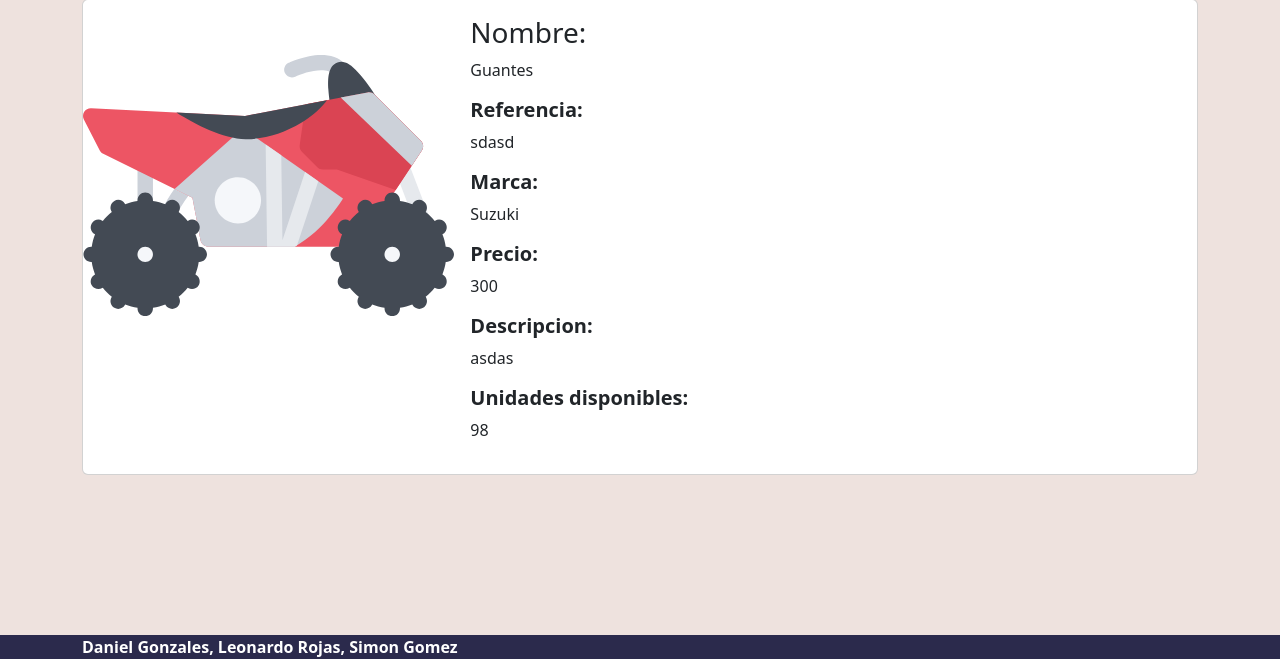
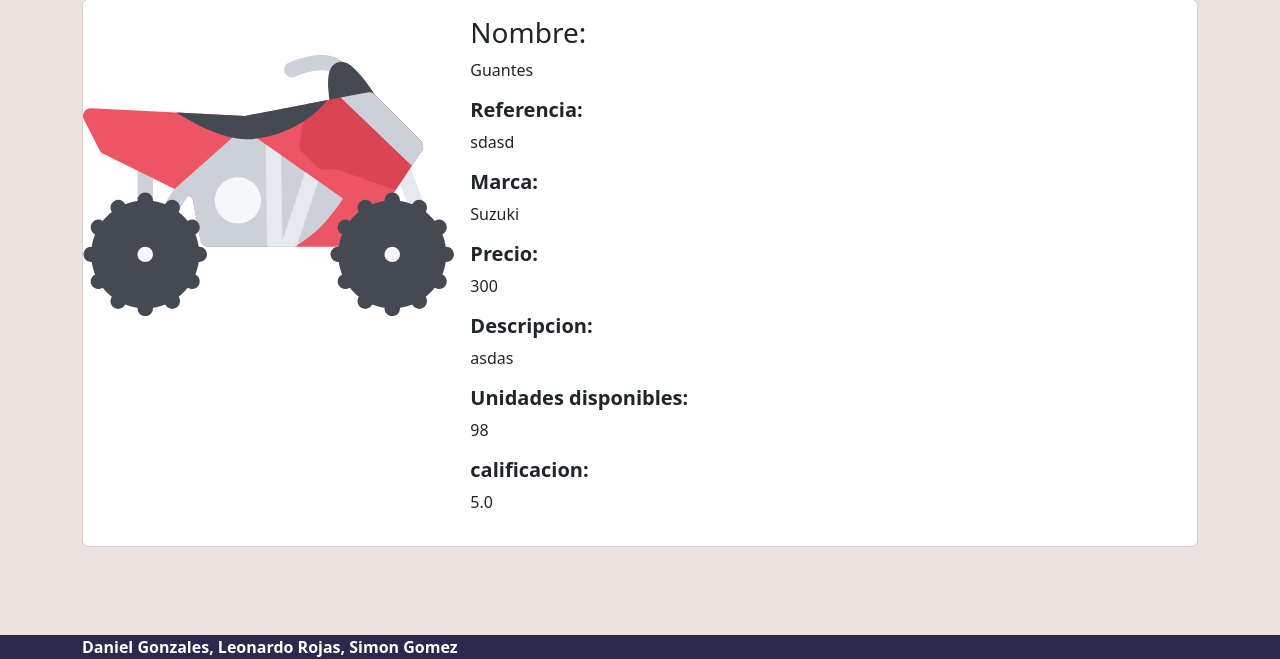
Before and after one commit to sgomeza13/TiendaDeMotos, a Django app: page /product/5 in a window 1280 px wide. Shown: the part 141-800 px from the top of the page. Run offline with Django 4.2, Linux system fonts and the light colour scheme; data comes from the database, SQL or seed files in the repository; both versions use the stored data as it was after the commit.

Commit message:
rating system almost done

```diff
--- a/ecommerce/forms.py
+++ b/ecommerce/forms.py
@@ -7,7 +7,7 @@ class ProductForm(forms.ModelForm):
         model = Product
         fields = ['name','price', 'description','brand','stock', 'reference']
     BRAND_CHOICES = [
-        ("Sin Marca/Cualquier Marca","Sin Marca/Cualquier Marca"),
+        ("","Sin Marca/Cualquier Marca"),
         ("Kawasaki", "Kawasaki"),
         ("Honda", "Honda"),
         ("Yamaha", "Yamaha"),
@@ -15,7 +15,7 @@ class ProductForm(forms.ModelForm):
 
     ]
 
-    brand = forms.ChoiceField(label="Brand", choices=BRAND_CHOICES)
+    brand = forms.ChoiceField(label="Brand", choices=BRAND_CHOICES, required=False)
 
     def clean_price(self):
         price = self.cleaned_data['price']
--- a/ecommerce/models.py
+++ b/ecommerce/models.py
@@ -13,4 +13,4 @@ class Product(models.Model):
 class Rating(models.Model):
     user = models.ForeignKey(CustomerUser, on_delete=models.CASCADE)
     product = models.ForeignKey(Product, on_delete=models.CASCADE)
-    rating = models.SmallIntegerField(default=0)
+    rating = models.FloatField(default=0)
--- a/ecommerce/templates/pages/product.html
+++ b/ecommerce/templates/pages/product.html
@@ -38,7 +38,8 @@
                 <h5 class="fw-bold">Unidades disponibles:</h5>
                 <p class="fst-normal">{{product.stock}}</p>
 
-
+                <h5 class="fw-bold">calificacion:</h5>
+                <p class="fst-normal">{{rating.rating__avg}}</p>
             </div>
         </div>
 
--- a/ecommerce/views.py
+++ b/ecommerce/views.py
@@ -1,5 +1,6 @@
 from django.conf import settings
 from django.shortcuts import get_object_or_404, render, redirect
+from django.urls import reverse
 from django.views.generic import TemplateView, ListView, View, UpdateView
 from .forms import ProductForm, RatingForm
 from .models import Product, Rating
@@ -73,7 +74,9 @@ class ProductListView(ListView):
         filters_query = Q(name__icontains=query) | Q(reference__icontains=query)
         filters_query &= Q(brand__icontains=brand)
         filters_query &= Q(price__gte=minprice) & Q(price__lte=maxprice)
+
         products = Product.objects.filter(filters_query)
+
         return products
     #Obtiene los valores de las marcas del ProductForms para usarlos en el Select
     def get_context_data(self, **kwargs):
@@ -94,10 +97,13 @@ class ProductView(View):
             if product_id < 1:
                 raise ValueError("Product id must be 1 or greater")
             product = get_object_or_404(Product, pk=product_id)
+            rating = Rating.objects.filter(product_id=product_id).aggregate(Avg("rating"))
+
         except:
             return redirect('error')
 
         self.viewData["product"] = product
+        self.viewData["rating"] = rating
 
         return render(request, self.template_name, self.viewData)
     def post(self, request, id):
@@ -113,14 +119,12 @@ class ProductView(View):
                 if existing_rating:
                     existing_rating.rating = form.cleaned_data['rating']
                     existing_rating.save()
-                    self.viewData["errors"] = "Updated review"
-                    return render(request, self.template_name, self.viewData)
+
+                    return redirect("products")
                 else:
                     rate = form.save(commit=False)
                     rate.user = request.user
                     rate.product = product
                     rate.save()
 
-                    return redirect('products')
-
-        #return redirect('products')
+        return redirect('products')
```
Also changed, not shown: db.sqlite3, ecommerce/migrations/0003_alter_rating_rating.py (added).
